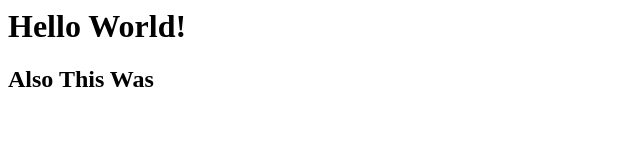
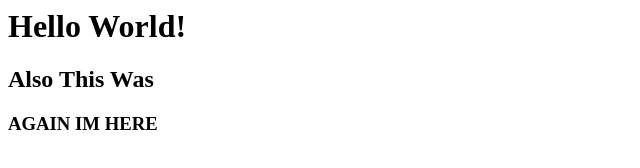
Before and after one commit to daniblya123/Repository, a plain HTML site: page index.html in a window 1280 px wide. Shown: the whole page, without its empty margins (0-640 px from the left). Drawn offline with Linux system fonts and the light colour scheme.

Commit message:
Added H3 Tag

```diff
--- a/index.html
+++ b/index.html
@@ -5,5 +5,6 @@
     <body>
         <h1>Hello World!</h1>
         <h2>Also This Was</h2>
+        <h3>AGAIN IM  HERE</h3>
     </body>
 </html>
```
